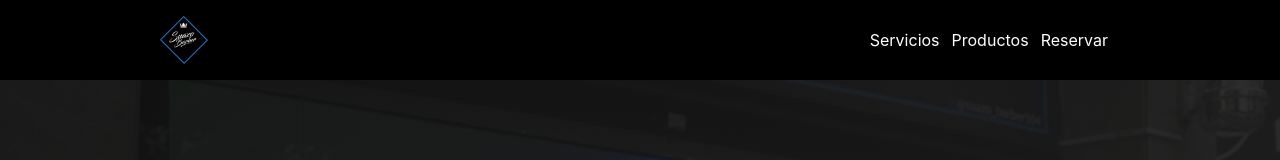
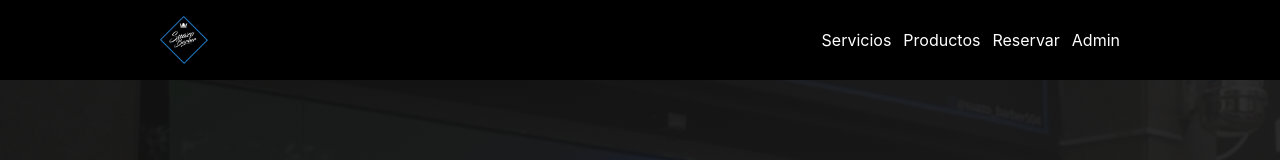
Before and after one commit to barbearia-suazo-site/client, a Next.js app: page /login in a window 1280 px wide. Shown: the top 160 px of the page. Built offline with nearby package versions, Linux system fonts and the light colour scheme; no server answers.

Commit message:
Update Header.jsx

```diff
--- a/components/Header.jsx
+++ b/components/Header.jsx
@@ -46,6 +46,7 @@ export default function Header() {
             Reservar
           </Link>
           <Link href="/admin" style={{ color: '#fff', textDecoration: 'none' }}>
+            Admin
           </Link>
         </nav>
       </div>
```
